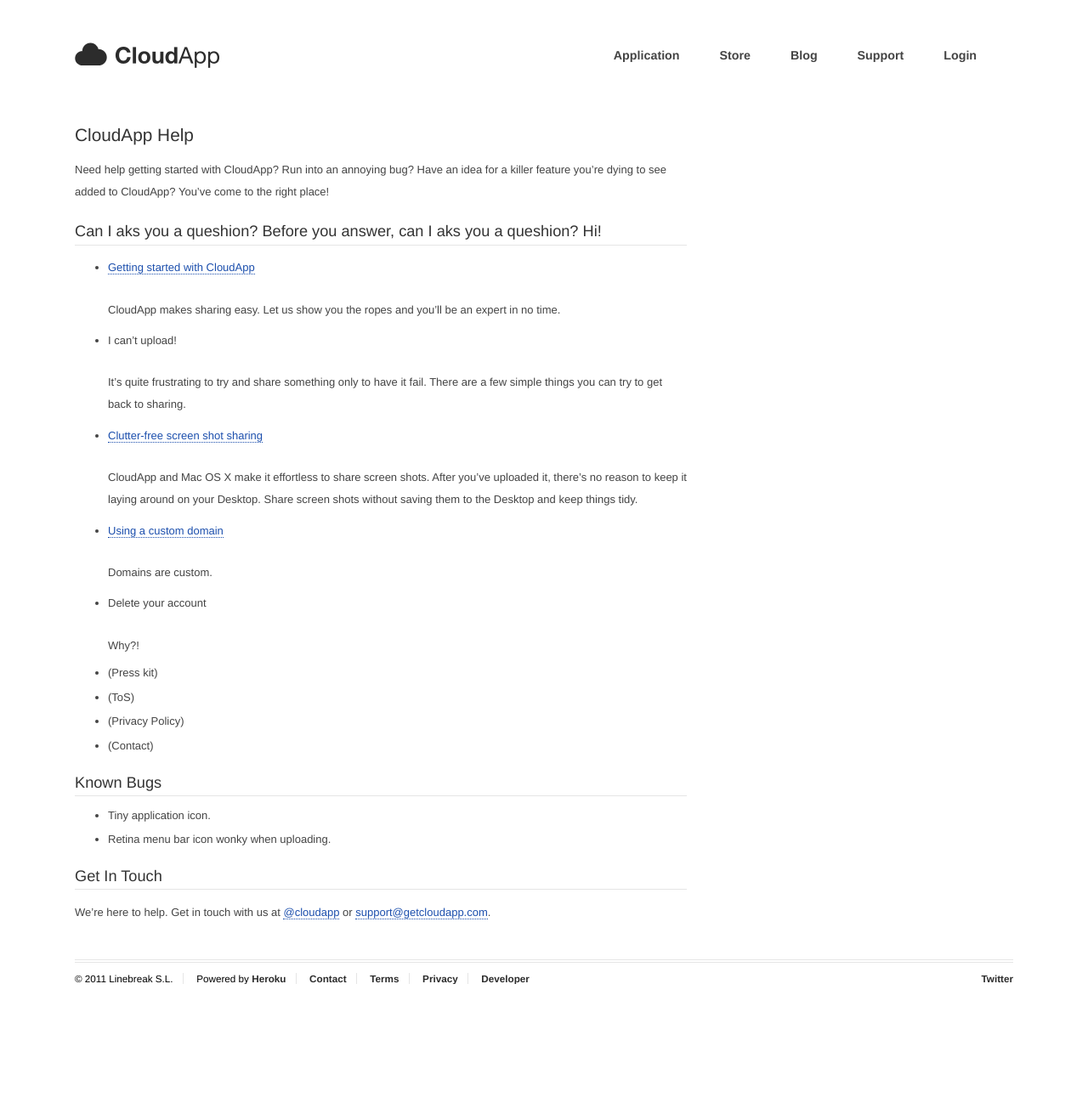
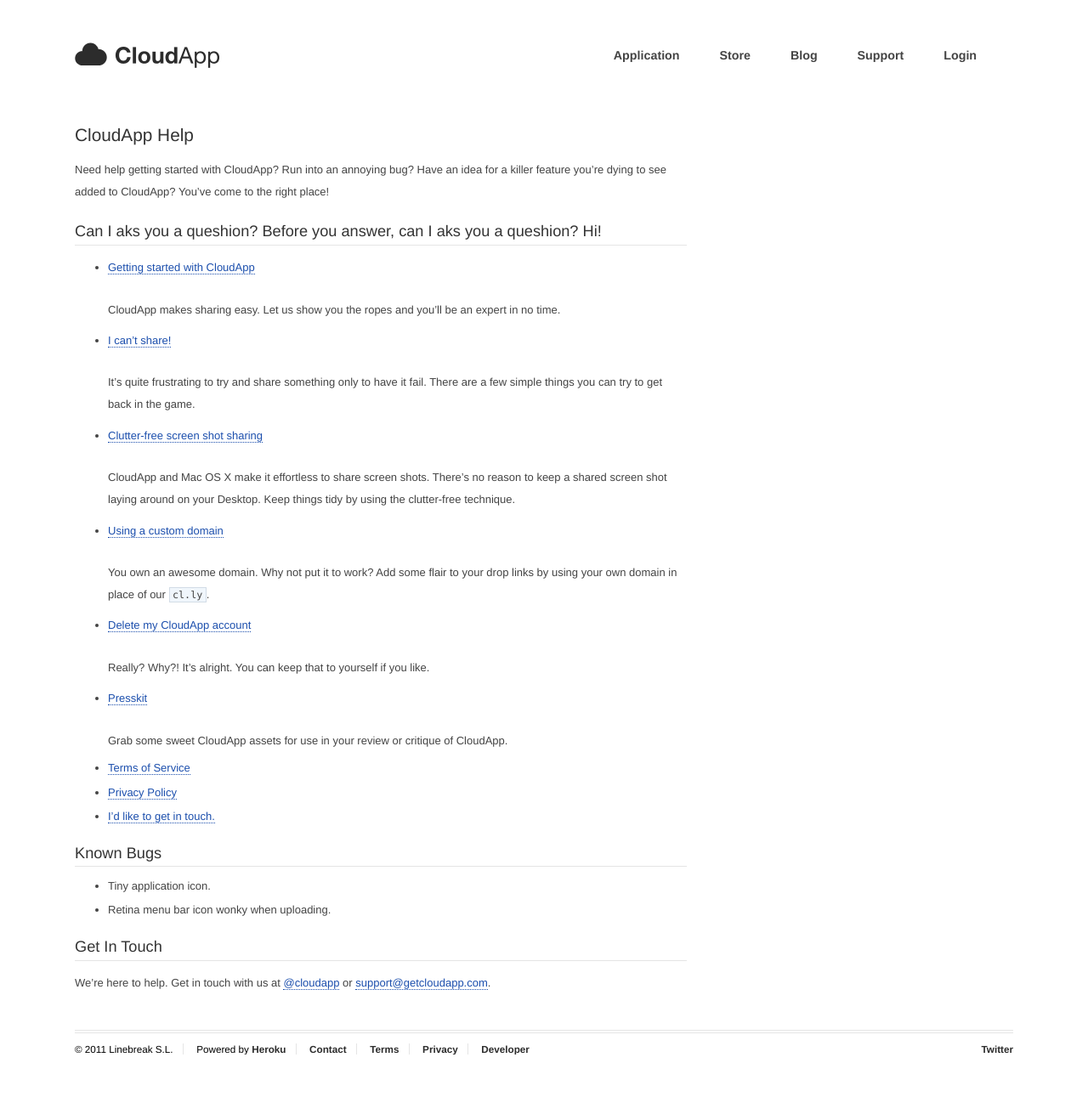
Before and after one commit to cloudapp/help, a Jekyll site: the page built from index.md, in a window 1280 px wide. Shown: the whole page at 85% size. Built offline with Jekyll 4.4.1, drawn with Linux system fonts in a browser that asks for light colours; before the commit the page ends 1208 px from its top, so only the background shows below that.

Commit message:
Update index blurbs

```diff
--- a/index.md
+++ b/index.md
@@ -15,43 +15,56 @@
    CloudApp makes sharing easy. Let us show you the ropes and you'll be an
    expert in no time.
 
- - I can't upload!
+ - [I can't share!][cant-share]
 
    It's quite frustrating to try and share something only to have it fail. There
-   are a few simple things you can try to get back to sharing.
+   are a few simple things you can try to get back in the game.
 
  - [Clutter-free screen shot sharing][clutter]
 
-   CloudApp and Mac OS X make it effortless to share screen shots. After you've
-   uploaded it, there's no reason to keep it laying around on your Desktop.
-   Share screen shots without saving them to the Desktop and keep things tidy.
+   CloudApp and Mac OS X make it effortless to share screen shots. There's no
+   reason to keep a shared screen shot laying around on your Desktop. Keep
+   things tidy by using the clutter-free technique.
 
  - [Using a custom domain][domain]
 
-   Domains are custom.
+   You own an awesome domain. Why not put it to work? Add some flair to your
+   drop links by using your own domain in place of our `cl.ly`.
 
- - Delete your account
+ - [Delete my CloudApp account][delete]
 
-   Why?!
+   Really? Why?! It's alright. You can keep that to yourself if you like.
 
- - (Press kit)
- - (ToS)
- - (Privacy Policy)
- - (Contact)
+ - [Presskit][presskit]
+
+   Grab some sweet CloudApp assets for use in your review or critique of
+   CloudApp.
+
+ - [Terms of Service][tos]
+ - [Privacy Policy][privacy]
+ - [I'd like to get in touch.][contact]
+
+[start]:      /getting-started
+[cant-share]: /cant-share
+[clutter]:    /clutter-free-screen-shot-sharing
+[domain]:     /custom-domain
+[delete]:     /delete-account
+[presskit]:   /presskit
+[tos]:        /terms-of-service
+[privacy]:    /privacy-policy
+[contact]:    /contact
+
 
 ## Known Bugs
 
  - Tiny application icon.
  - Retina menu bar icon wonky when uploading.
 
+
 ## Get In Touch
 
 We're here to help. Get in touch with us at [@cloudapp][twitter] or
 [support@getcloudapp.com][email].
 
-
-[start]:   /getting-started
-[domain]:  /custom-domain
-[clutter]: /clutter-free-screen-shot-sharing
-[twitter]: http://twitter.com/cloudapp
-[email]:   mailto:support@getcloudapp.com
+[twitter]:    http://twitter.com/cloudapp
+[email]:      mailto:support@getcloudapp.com
```
